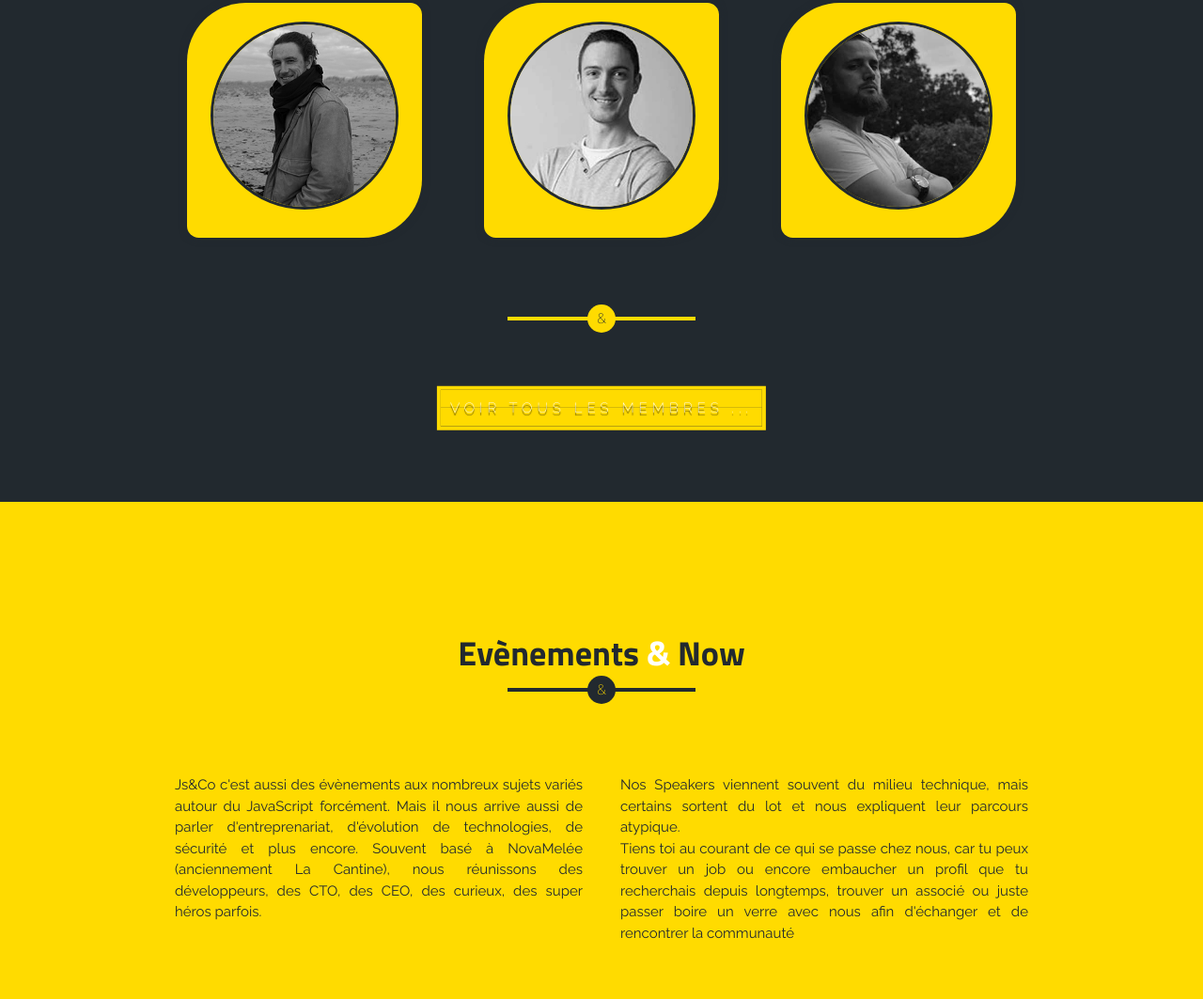
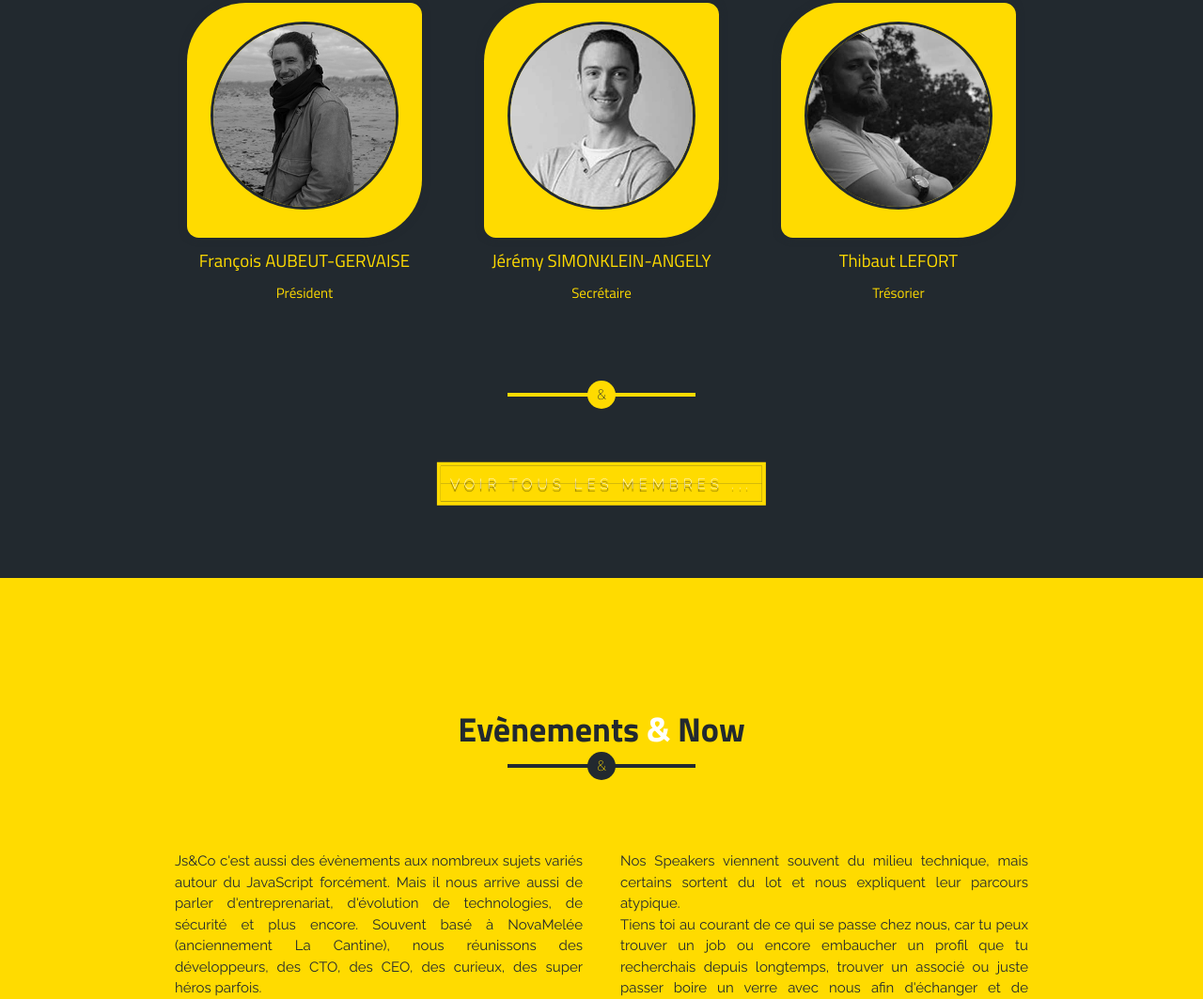
Before and after one commit to JeromeMouly/JS-Co-Redesign, a plain HTML site: page index.html in a window 1280 px wide. Shown: the part 2531-3594 px from the top of the page at 94% size. Drawn offline with nearby package versions, Linux system fonts and the light colour scheme.

```diff
--- a/assets/css/style.css
+++ b/assets/css/style.css
@@ -510,6 +510,14 @@
     padding: 5px;
 }
 
+.members-name-bottom {
+    font-size: 1.25em;
+}
+
+.members-function-bottom {
+    font-size: 1em;
+}
+
 
 /* ----- EVENTS----- */
 
--- a/index.html
+++ b/index.html
@@ -153,11 +153,13 @@
                                 <br />I also play well with Photoshop, Corel Draw, After Effects and other cool stuff.</p>
                         </div> -->
                     </aside>
+                    <h1 class="members-name-bottom">François AUBEUT-GERVAISE</h1>
+                    <h2 class="members-function-bottom">Président</h2>
                 </div>
                 <div class="w3-third" style="padding-bottom:20px">
                     <aside class="members-card">
                         <header class="members-view">
-                            <img src="assets/img/jimmy-small.jpg" alt="Photo de François AUBEUT-GERVAISE" class="members-img">
+                        <img src="assets/img/jimmy-small.jpg" alt="Photo de Jérémy SIMONKLEIN-ANGELY" class="members-img">
                             <h1 class="members-name">Jérémy SIMONKLEIN-ANGELY</h1>
                             <h2 class="members-function">Secrétaire</h2>
                         </header>
@@ -167,6 +169,8 @@
                                 <br />I also play well with Photoshop, Corel Draw, After Effects and other cool stuff.</p>
                         </div> -->
                     </aside>
+                    <h1 class="members-name-bottom">Jérémy SIMONKLEIN-ANGELY</h1>
+                            <h2 class="members-function-bottom">Secrétaire</h2>
                 </div>
                 <div class="w3-third" style="padding-bottom:20px">
                     <aside class="members-card">
@@ -181,6 +185,8 @@
                                 <br />I also play well with Photoshop, Corel Draw, After Effects and other cool stuff.</p>
                         </div> -->
                     </aside>
+                    <h1 class="members-name-bottom">Thibaut LEFORT</h1>
+                    <h2 class="members-function-bottom">Trésorier</h2>
                 </div>
             </div>
             <div class="w3-content w3-container w3-center">
@@ -492,6 +498,8 @@
         </div>
     </footer>
 
+
+    <script src="https://www.w3schools.com/lib/w3.js"></script>
     <script src="assets/js/app.js" async defer></script>
 </body>
 
```
